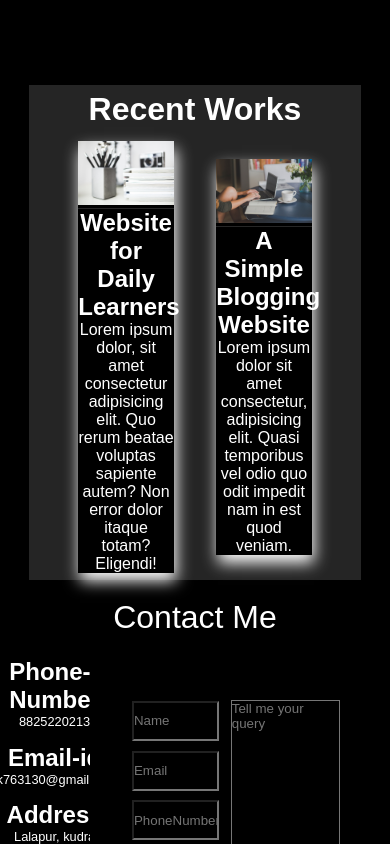
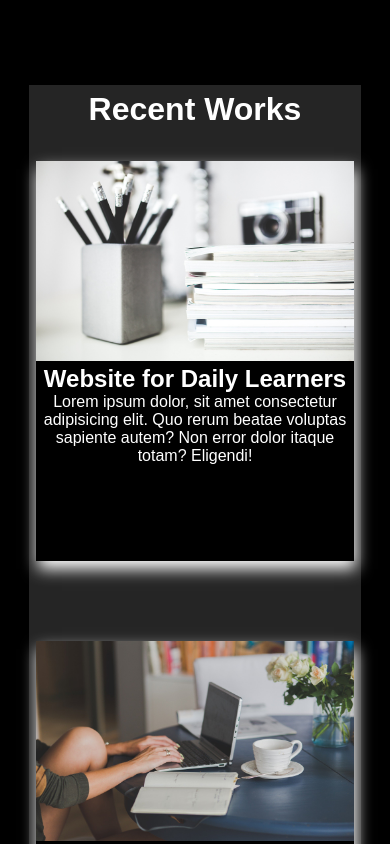
Before and after one commit to rupeshkumar8825/portfolio_website, a React (Create React App) app: page / in a window 390 px wide. Shown: the part 5900-6744 px from the top of the page. Built offline with nearby package versions, Linux system fonts and the light colour scheme; a web font is replaced by a local one.

Commit message:
Completed the responsiveness for the work section. Now moving to the contact section for the responsiveness of the website

```diff
--- a/src/css/Work.css
+++ b/src/css/Work.css
@@ -23,14 +23,16 @@
   align-items: center;
   padding: 2%;
   background-color: rgba(39, 38, 38, 0.871);
+  flex-wrap: wrap;
 }
 
 .work-contents {
   /* border: 2px solid white; */
-  width: 30%;
+  width: 40%;
   /* padding: 2%; */
-  background-color: rgba(39, 38, 38, 0.871);
+  /* background-color: rgba(39, 38, 38, 0.871); */
   box-shadow: 2px 8px 15px white;
+  height: 400px;
 }
 
 .work-contents img {
@@ -54,3 +56,18 @@
 .works a {
   text-decoration: none;
 }
+
+/* writing the css for the responsice website for the portfolio website  */
+@media only screen and (max-width: 1000px) {
+  .work-contents {
+    width: 60%;
+    margin-bottom: 60px;
+  }
+}
+
+@media only screen and (max-width: 500px) {
+  .work-contents {
+    width: 100%;
+    margin-top: 20px;
+  }
+}
```
